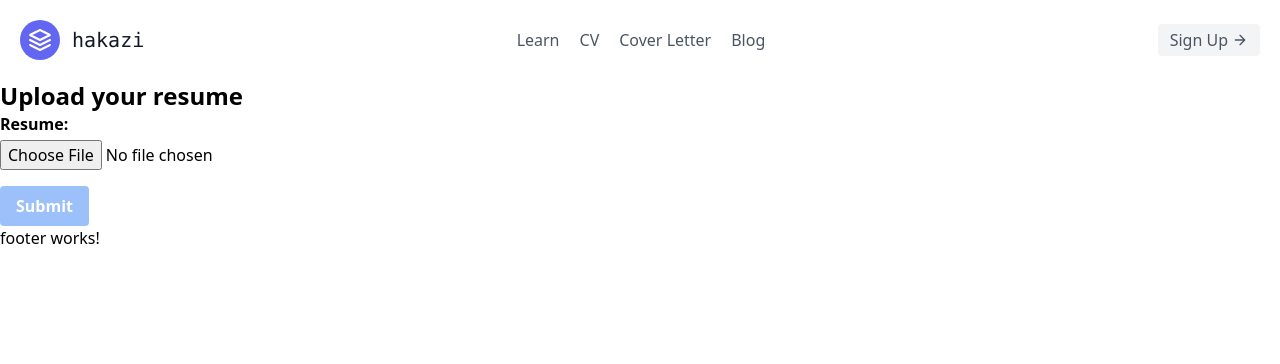
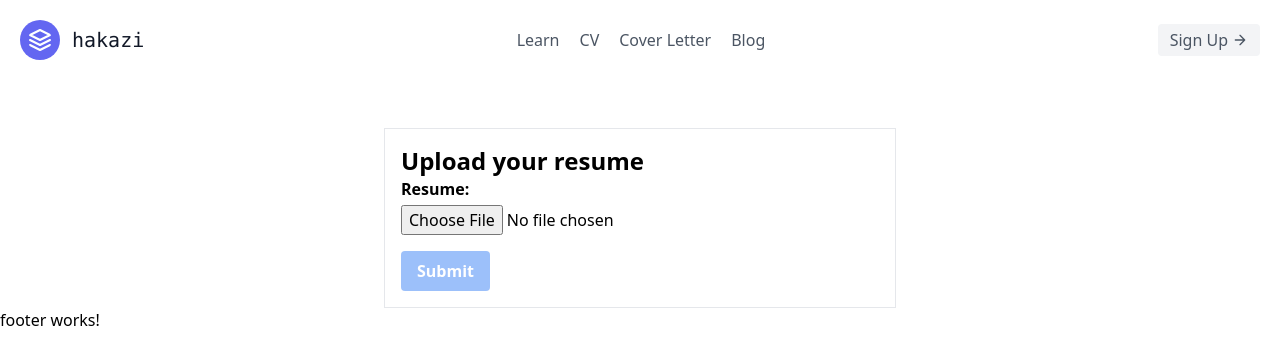
Before and after one commit to Gmatolo/hakazi-client, an Angular app: page /resume in a window 1280 px wide. Shown: the top 364 px of the page. Built offline with nearby package versions, Linux system fonts and the light colour scheme.

Commit message:
Updates UI

```diff
--- a/src/app/components/resume-upload/resume-upload.component.html
+++ b/src/app/components/resume-upload/resume-upload.component.html
@@ -1,4 +1,4 @@
-<div class="resume-container">
+<div class="max-w-lg mx-auto border p-4 mx-4 mt-12">
     <h2 class="text-2xl font-bold">Upload your resume</h2>
     <form (ngSubmit)="onUpload()" enctype="multipart/form-data">
         <div class="form-group">
```
